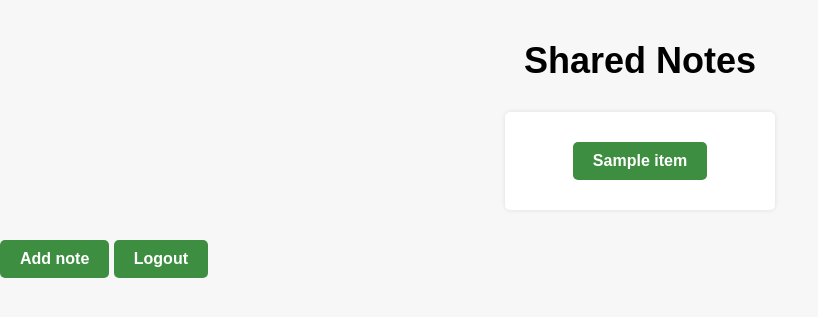
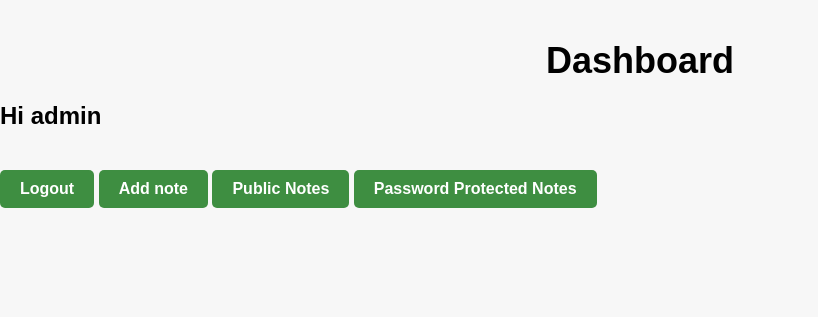
Before and after one commit to WhineyMonkey10/noteshare, a Flask app: page / in a window 1280 px wide. Shown: the top 317 px of the page, without its empty margins (0-818 px from the left). Run offline with Flask 2, Linux system fonts and the light colour scheme; the visitor is signed in with stand-in values (Sample User, id 1); a database or web service that is not in the repository returns one stand-in record (values such as "Sample title"); parts of the project's set-up code (start-up, migrations or seed data) failed here and were passed over.

Commit message:
Added password protected notes and started work on a dashboard.

```diff
--- a/app.py
+++ b/app.py
@@ -11,7 +11,7 @@ config = json.load(open('src/Database/config.json'))
 app.secret_key = config['secretKey']
 
 
-@app.route('/')
+@app.route('/publicNotes')
 def index():
     if 'logged_in' in session:
         notes = Database.getNotes()
@@ -19,14 +19,35 @@ def index():
     else:
         return render_template('login.html')
 
-# Page to load the note when user clicks on the title
 @app.route('/note/<id>')
 def note(id):
     if 'logged_in' in session:
         noteTitle = Database.getNoteById(id);noteTitle = noteTitle['title']
         noteContent = Database.getNoteById(id);noteContent = noteContent['content']
         noteID = Database.getNoteById(id);noteID = noteID['_id']
+        protected = Database.getNoteById(id);protected = protected['protected']
+        if protected == "True":
+            return render_template('protectednote.html', noteID=noteID)
         return render_template('note.html', noteTitle=noteTitle, noteContent=noteContent, noteID=noteID)
+    else:
+        return render_template('login.html')
+
+@app.route('/accessProtectedNote/<id>', methods=['POST', 'GET'])
+def accessProtectedNote(id):
+    if 'logged_in' in session:
+        if request.method == 'POST':
+            password = request.form['password']
+            noteTitle = Database.getNoteById(id);noteTitle = noteTitle['title']
+            noteContent = Database.getNoteById(id);noteContent = noteContent['content']
+            noteID = Database.getNoteById(id);noteID = noteID['_id']
+            protected = Database.getNoteById(id);protected = protected['protected']
+            if protected == "True":
+                if password == Database.getNoteById(id)['password']:
+                    return render_template('note.html', noteTitle=noteTitle, noteContent=noteContent, noteID=noteID)
+                else:
+                    return render_template('protectednote.html', noteTitle=noteTitle, noteContent=noteContent, noteID=noteID)
+            return render_template('note.html', noteTitle=noteTitle, noteContent=noteContent, noteID=noteID)
+        return render_template('login.html')
     else:
         return render_template('login.html')
 
@@ -36,7 +57,11 @@ def addNote():
         if request.method == 'POST':
             title = request.form['title']
             content = request.form['content']
-            Database.insertNote(title, content)
+            if request.form.get('isPublic') is not None:
+                password = request.form['password']
+                Database.insertNoteWithPassword(title, content, password)
+            else:
+                Database.insertNote(title, content)
             return index()
         return render_template('addnote.html')
     else:
@@ -142,5 +167,12 @@ def manageNotes():
     else:
         return render_template('login.html')
 
+@app.route('/', methods=['POST', 'GET'])
+def dashboard():
+    if 'logged_in' in session:
+        return render_template('dashboard.html', username=session['username'])
+    else:
+        return render_template('login.html')
+
 if __name__ == '__main__':
     serve(app, host='0.0.0.0', port=5000, threads=1)
--- a/src/Database/database.py
+++ b/src/Database/database.py
@@ -27,7 +27,10 @@ class Database:
         self.collection = collection
 
     def insertNote(self, title, content):
-        self.collection.insert_one({"title": title, "content": content})
+        self.collection.insert_one({"title": title, "content": content, "protected": "False"})
+
+    def insertNoteWithPassword(self, title, content, password):
+        self.collection.insert_one({"title": title, "content": content, "password": password, "protected": "True"})
 
     def getNotes(self):
         return self.collection.find()
--- /dev/null
+++ b/static/styles/dashboard.css
@@ -0,0 +1,53 @@
+body {
+    background-color: #F7F7F7;
+    font-family: sans-serif;
+    margin: 0;
+}
+
+h1 {
+    font-size: 36px;
+    margin: 40px auto 20px;
+    text-align: center;
+}
+
+ul {
+    list-style: none;
+    margin: 0;
+    padding: 0;
+    display: flex;
+    flex-wrap: wrap;
+    justify-content: center;
+}
+
+li {
+    margin: 10px;
+    padding: 10px;
+    border-radius: 5px;
+    background-color: white;
+    box-shadow: 0 0 5px rgba(0, 0, 0, 0.1);
+    text-align: center;
+    width: 250px;
+}
+
+a {
+    display: inline-block;
+    padding: 10px 20px;
+    margin: 20px auto;
+    border-radius: 5px;
+    background-color: #3E8E41;
+    color: white;
+    text-decoration: none;
+    text-align: center;
+    font-weight: bold;
+}
+
+a:hover {
+    background-color: #2C6F2F;
+}
+
+footer {
+    font-size: 12px;
+    margin: 20px auto 0;
+    text-align: center;
+    color: #999;
+}
--- /dev/null
+++ b/templates/dashboard.html
@@ -0,0 +1,20 @@
+<!DOCTYPE html>
+<html lang="en">
+<head>
+    <meta charset="UTF-8">
+    <meta http-equiv="X-UA-Compatible" content="IE=edge">
+    <meta name="viewport" content="width=device-width, initial-scale=1.0">
+    <link rel="stylesheet" type="text/css" href="{{ url_for('static', filename='styles/dashboard.css') }}">
+    <title>Noteshare - Dashboard</title>
+</head>
+<body>
+
+    <h1>Dashboard</h1>
+    <h2>Hi {{username}}</h2>
+    <a href="/logout">Logout</a>
+    <a href="/addNote">Add note</a>
+    <a href="/publicNotes">Public Notes</a>
+    <a href="/protectedNotes">Password Protected Notes</a>
+
+</body>
+</html>
```
Also changed, not shown: static/styles/protectednote.css (added, +70 -0 lines), static/styles/sytle.css (+82 -13 lines), templates/addnote.html (+17 -5 lines), templates/protectednote.html (added, +26 -0 lines).
